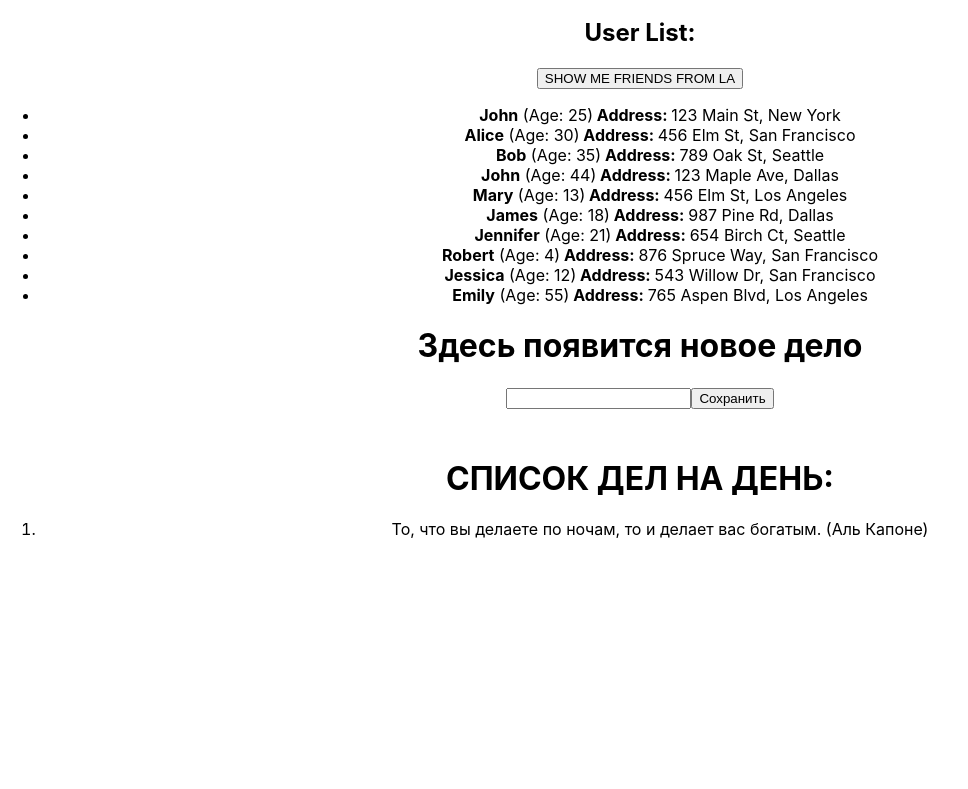
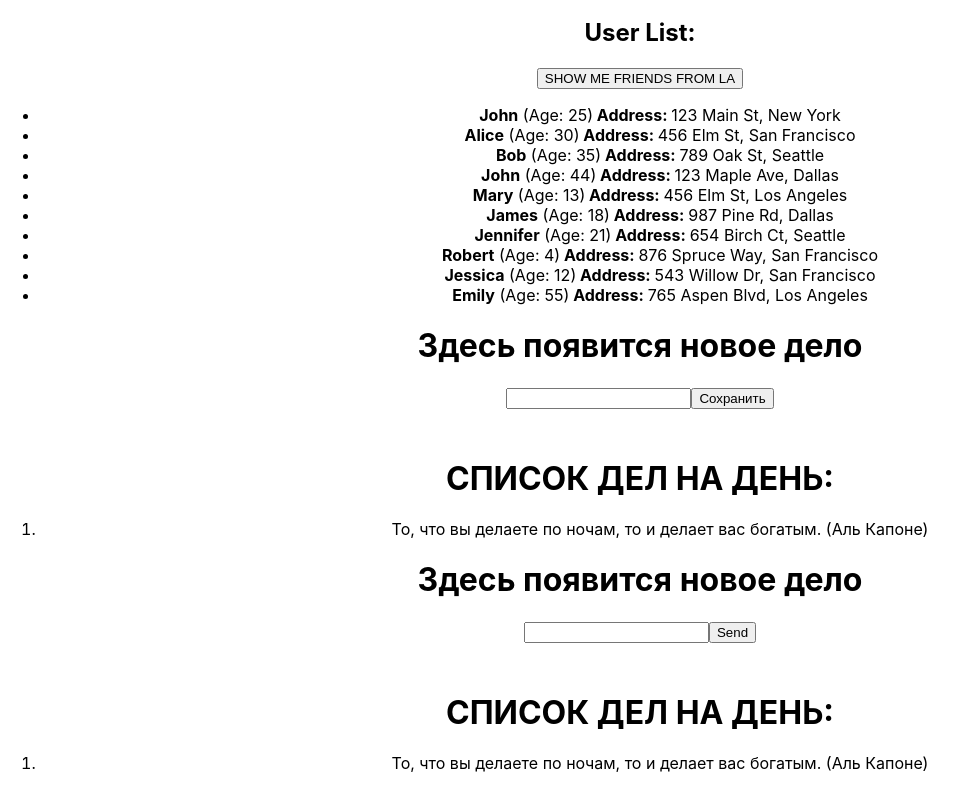
Before and after one commit to Nastassia27/dzauto, a React (Create React App) app: page / in a window 1280 px wide. Shown: the part 271-1060 px from the top of the page, without its empty margins (0-968 px from the left). Before the commit the page ends 826 px from the top, so only its background shows below. Built offline with nearby package versions, Linux system fonts and the light colour scheme.

Commit message:
hw4 is done

```diff
--- a/src/App.tsx
+++ b/src/App.tsx
@@ -10,7 +10,7 @@
       <HW1 />
       <HW2 />
       <HW3 />
-      {/*<HW4 />*/}
+      <HW4 />
     </div>
   );
 }
--- a/src/HW/4/Button.tsx
+++ b/src/HW/4/Button.tsx
@@ -1,10 +1,11 @@
 type ButtonPropsType = {
-  callBack: any // НУЖНО ПРОТИПИЗИРОВАТЬ
-  name: any // НУЖНО ПРОТИПИЗИРОВАТЬ
+  callBack: ()=>void // НУЖНО ПРОТИПИЗИРОВАТЬ
+  name: string // НУЖНО ПРОТИПИЗИРОВАТЬ
 };
 
 export const Button = (props: ButtonPropsType) => {
   const callBackHandler = () => {
+    props.callBack()
     // НУЖНО ДОПИСАТЬ
   };
 
--- a/src/HW/4/HW4.tsx
+++ b/src/HW/4/HW4.tsx
@@ -1,7 +1,8 @@
 import { useState } from 'react';
-import s from './HW4.module.css';
+import S from './HW4.module.css';
 import { Button } from './Button';
 import { Input } from './Input';
+
 
 export const HW4 = () => {
   // 1️⃣ Раскомментируйте JSX (HW4.tsx) и вы увидите,
@@ -26,27 +27,27 @@
 
   return (
     <div id={'hw04'}>
-      {/*{currentText ? (*/}
-      {/*  <h1 id={'hw04-text'}>{currentText}</h1>*/}
-      {/*) : (*/}
-      {/*  <h1 id={'hw04-default-text'}>Здесь появится новое дело</h1>*/}
-      {/*)}*/}
+      {currentText ? (
+        <h1 id={'hw04-text'}>{currentText}</h1>
+      ) : (
+        <h1 id={'hw04-default-text'}>Здесь появится новое дело</h1>
+      )}
 
-      {/*<Input НЕ ХВАТАЕТ АРГУМЕНТОВ />*/}
+      <Input currentText={currentText} setCurrentText={setCurrentText} />
 
-      {/*<Button НЕ ХВАТАЕТ АРГУМЕНТОВ />*/}
+      <Button name={'Send'} callBack={handleSave} />
 
-      {/*<h1 style={{ marginTop: '50px' }}>СПИСОК ДЕЛ НА ДЕНЬ:</h1>*/}
+      <h1 style={{ marginTop: '50px' }}>СПИСОК ДЕЛ НА ДЕНЬ:</h1>
 
-      {/*<ol id={'hw04-tasks'}>*/}
-      {/*  {texts.map((el, index) => {*/}
-      {/*    return (*/}
-      {/*      <li key={index} id={`hw04-task-${index}`} className={ЕСЛИ ЧЕТН ? S.chetNechet : ''}>*/}
-      {/*        {el}*/}
-      {/*      </li>*/}
-      {/*    );*/}
-      {/*  })}*/}
-      {/*</ol>*/}
+      <ol id={'hw04-tasks'}>
+        {texts.map((el, index) => {
+          return (
+            <li key={index} id={`hw04-task-${index}`} className={index%2!==0? S.chetNechet : ''}>
+              {el}
+            </li>
+          );
+        })}
+      </ol>
     </div>
   );
 };
--- a/src/HW/4/Input.tsx
+++ b/src/HW/4/Input.tsx
@@ -1,14 +1,19 @@
+import {ChangeEvent} from "react";
+
 type InputPropsType = {
-	currentText: any // НУЖНО ПРОТИПИЗИРОВАТЬ
-	setCurrentText: any // НУЖНО ПРОТИПИЗИРОВАТЬ
+	currentText: string // НУЖНО ПРОТИПИЗИРОВАТЬ
+	setCurrentText: (event: string)=>void // НУЖНО ПРОТИПИЗИРОВАТЬ
 };
 
 export const Input = (props: InputPropsType) => {
-	const onChangeHandler = (event: 'НУЖНО ПРОТИПИЗИРОВАТЬ') => {
+	const onChangeHandler = (event: ChangeEvent<HTMLInputElement>) => {
+
+		const newValue = event.currentTarget.value;
+			props.setCurrentText(newValue)
 		// НУЖНО ДОПИСАТЬ
 	};
 
-	// return (
-	//   <input id={'hw04-input'} type="text" value={props.currentText} onChange={onChangeHandler} />
-	// );
+	return (
+	  <input id={'hw04-input'} type="text" value={props.currentText} onChange={onChangeHandler} />
+	);
 };
```
